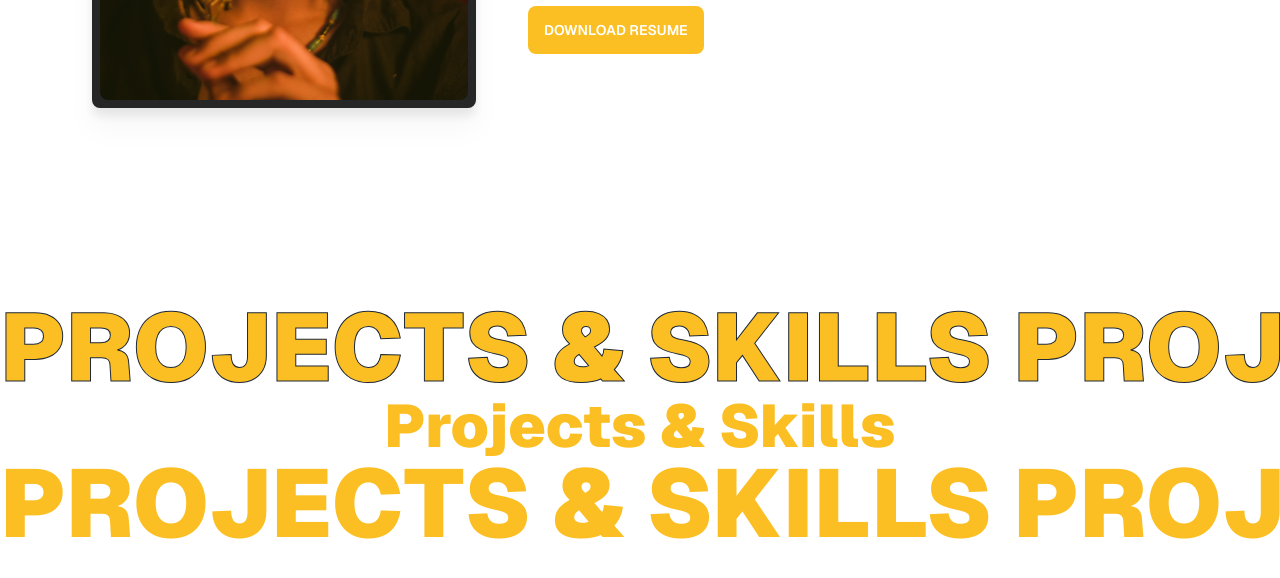
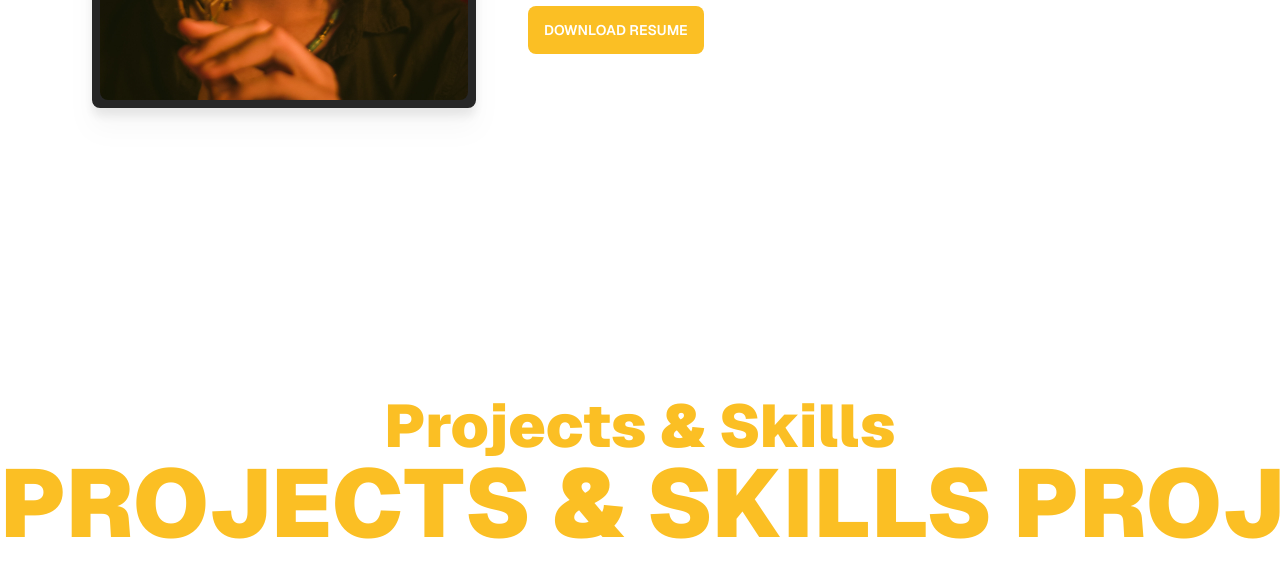
Before and after one commit to mrnurios/portfolio-main, a Next.js app: page / in a window 1280 px wide. Shown: the part 1312-1890 px from the top of the page. Built offline with nearby package versions, Linux system fonts and the light colour scheme.

Commit message:
Fixed "Binding element 'addUtilities' implicitly has an 'any' type."

```diff
--- a/tailwind.config.ts
+++ b/tailwind.config.ts
@@ -28,8 +28,9 @@
         }) {
             addUtilities({
                 ".text-outline": {
+                    color: "transparent",
                     "-webkit-text-stroke-width": "1px",
-                    "-webkit-text-stroke-color": theme("colors.gray.800"),
+                    "-webkit-text-stroke-color": "white",
                 },
             });
         },
```
